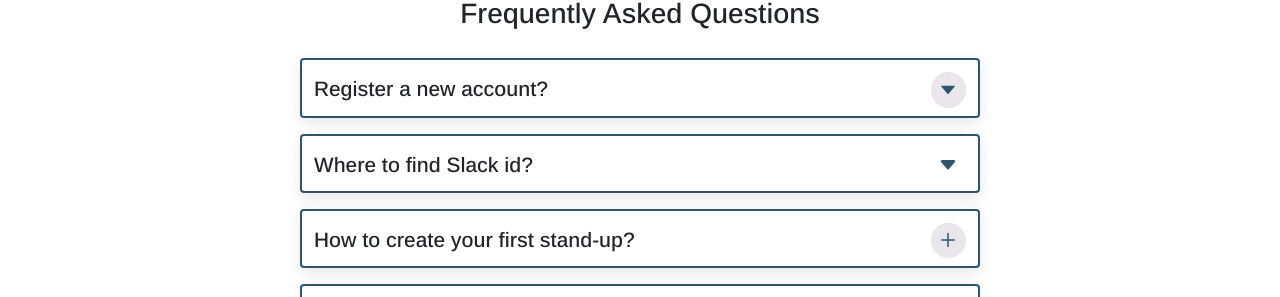
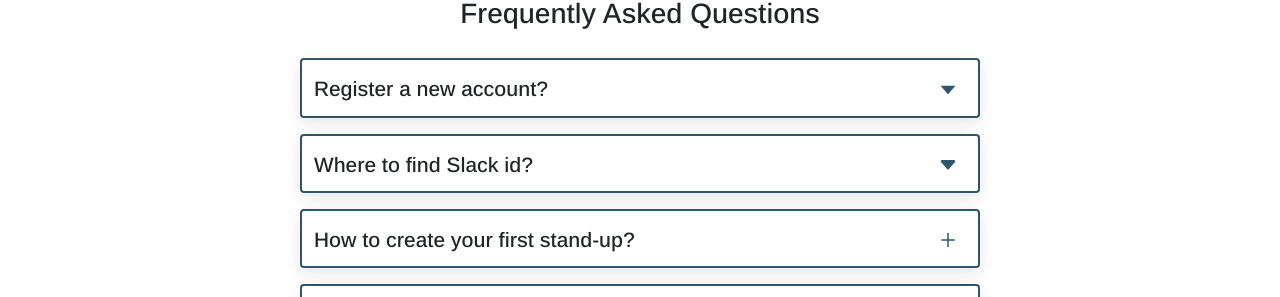
Before and after one commit to omerffaruk/Goal-app-CYF-final-project-1, a React (Create React App) app in the folder client/: page /about in a window 1280 px wide. Shown: the part 490-787 px from the top of the page. Built offline with nearby package versions, Linux system fonts and the light colour scheme.

Commit message:
refactor: change background color of the faq icon

```diff
--- a/client/src/pages/Home.css
+++ b/client/src/pages/Home.css
@@ -492,7 +492,7 @@ ul {
 	border-color: transparent;
 	width: 2.2rem;
 	height: 2.2rem;
-	background: #eae6eb;
+	background: white;
 	display: flex;
 	align-items: center;
 	justify-content: center;
```
